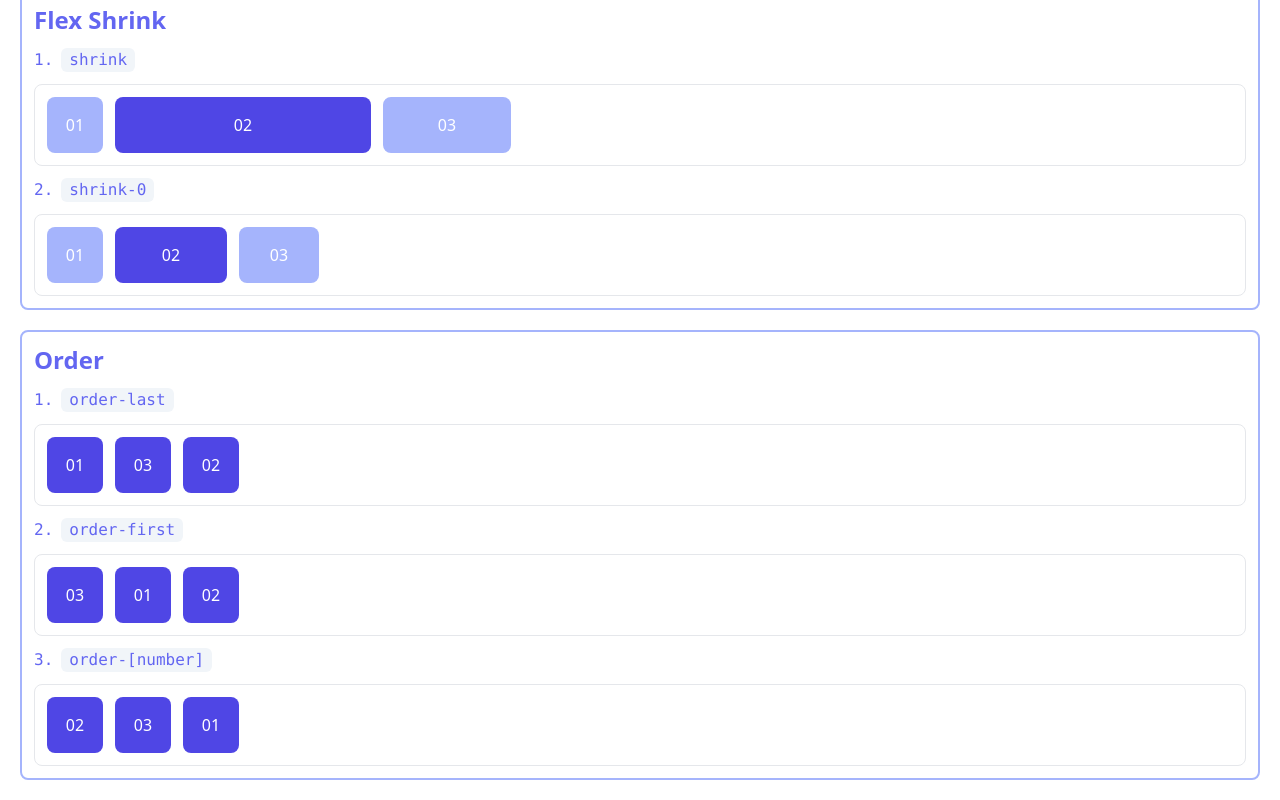
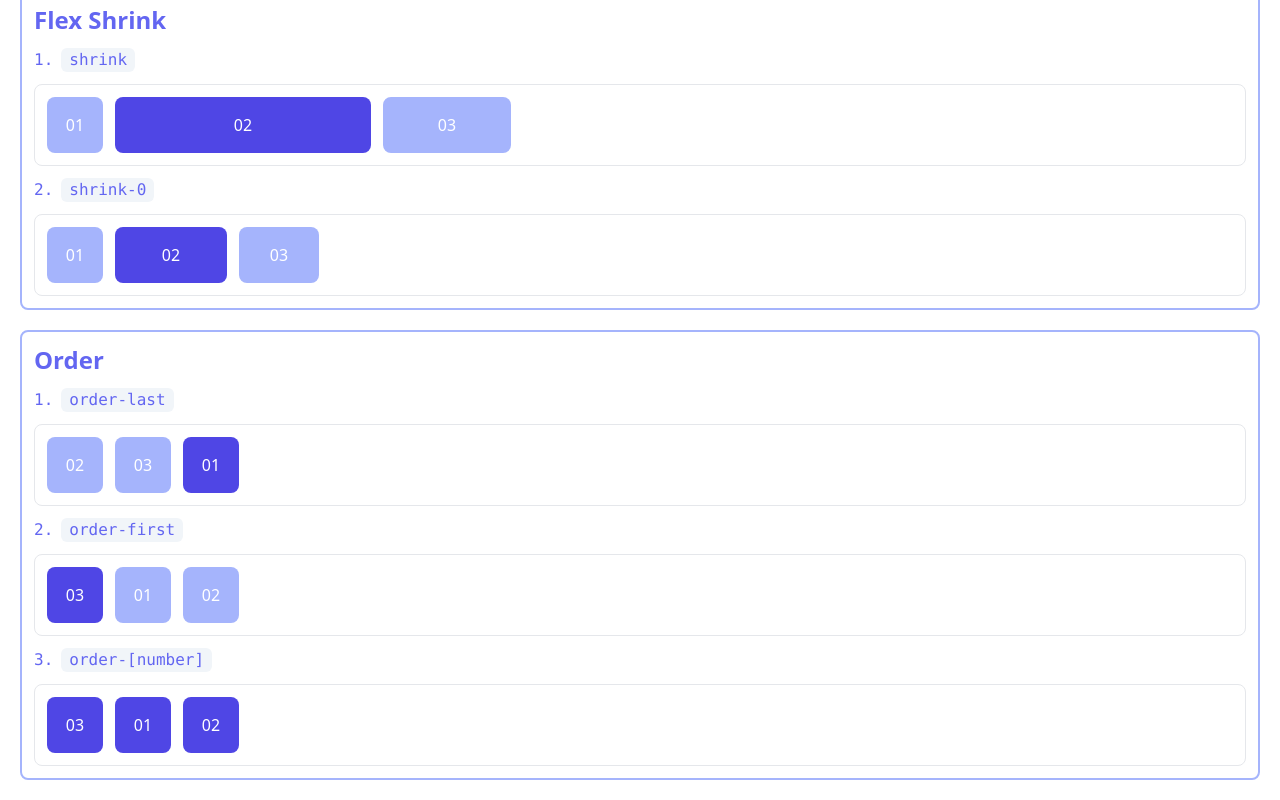
Before and after one commit to AymanAlshanqiti/react-tailwind-flexbox-grid, a React (Create React App) app: page / in a window 1280 px wide. Shown: the part 2596-3396 px from the top of the page. Built offline with nearby package versions, Linux system fonts and the light colour scheme.

Commit message:
enh: flex order enhancements.

```diff
--- a/src/components/flexbox/Order.jsx
+++ b/src/components/flexbox/Order.jsx
@@ -1,55 +1,46 @@
-import React from 'react';
+const shapeClasses =
+	'w-14 h-14 justify-center items-center rounded-lg text-white';
+const itemClasses =
+	'flex flex-row w-full border p-3 rounded-lg gap-3 text-center';
+const tagClasses = 'bg-slate-100 px-2 rounded-md';
+const tagContainerClasses = 'flex gap-2 text-indigo-500';
 
 export default function Order() {
 	return (
 		<div className="flex flex-row flex-wrap gap-3 border-2 border-indigo-300 h-full p-3 rounded-lg">
 			<h1 className="w-full text-indigo-500 font-bold text-2xl">Order</h1>
-			<pre className="flex gap-2 text-indigo-500">
+			<pre className={tagContainerClasses}>
 				1.
-				<span className="bg-slate-100 px-2 rounded-md">order-last</span>
+				<span className={tagClasses}>order-last</span>
 			</pre>
-			<div className="flex flex-row w-full border p-3 rounded-lg gap-3 text-center">
-				<div className="bg-indigo-600 rounded-lg text-white w-14 h-14 flex flex-none items-center justify-center">
+			<div className={itemClasses}>
+				<div className={`${shapeClasses} bg-indigo-600 flex order-last`}>
 					01
 				</div>
-				<div className="bg-indigo-600 rounded-lg text-white w-14 h-14 order-last flex shrink items-center justify-center">
-					02
-				</div>
-				<div className="bg-indigo-600 rounded-lg text-white w-14 h-14 flex flex-none items-center justify-center">
+				<div className={`${shapeClasses} bg-indigo-300 flex`}>02</div>
+				<div className={`${shapeClasses} bg-indigo-300 flex`}>03</div>
+			</div>
+
+			<pre className={tagContainerClasses}>
+				2.
+				<span className={tagClasses}>order-first</span>
+			</pre>
+			<div className={itemClasses}>
+				<div className={`${shapeClasses} bg-indigo-300 flex`}>01</div>
+				<div className={`${shapeClasses} bg-indigo-300 flex`}>02</div>
+				<div className={`${shapeClasses} bg-indigo-600 flex order-first`}>
 					03
 				</div>
 			</div>
 
-			<pre className="flex gap-2 text-indigo-500">
-				2.
-				<span className="bg-slate-100 px-2 rounded-md">order-first</span>
+			<pre className={tagContainerClasses}>
+				3.
+				<span className={tagClasses}>order-[number]</span>
 			</pre>
-			<div className="flex flex-row w-full border p-3 rounded-lg gap-3 text-center">
-				<div className="bg-indigo-600 rounded-lg text-white w-14 h-14 flex items-center justify-center">
-					01
-				</div>
-				<div className="bg-indigo-600 rounded-lg text-white w-14 h-14 flex items-center justify-center">
-					02
-				</div>
-				<div className="bg-indigo-600 rounded-lg text-white w-14 h-14 flex order-first items-center justify-center">
-					03
-				</div>
-			</div>
-
-			<pre className="flex gap-2 text-indigo-500">
-				3.
-				<span className="bg-slate-100 px-2 rounded-md">order-[number]</span>
-			</pre>
-			<div className="flex flex-row w-full border p-3 rounded-lg gap-3 text-center">
-				<div className="bg-indigo-600 rounded-lg text-white w-14 h-14 order-3 flex flex-none items-center justify-center">
-					01
-				</div>
-				<div className="bg-indigo-600 rounded-lg text-white w-14 h-14 order-1 flex shrink items-center justify-center">
-					02
-				</div>
-				<div className="bg-indigo-600 rounded-lg text-white w-14 h-14 order-2 flex flex-none items-center justify-center">
-					03
-				</div>
+			<div className={itemClasses}>
+				<div className={`${shapeClasses} bg-indigo-600 flex order-2`}>01</div>
+				<div className={`${shapeClasses} bg-indigo-600 flex order-3`}>02</div>
+				<div className={`${shapeClasses} bg-indigo-600 flex order-1`}>03</div>
 			</div>
 		</div>
 	);
```
